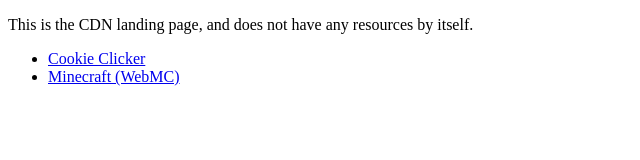
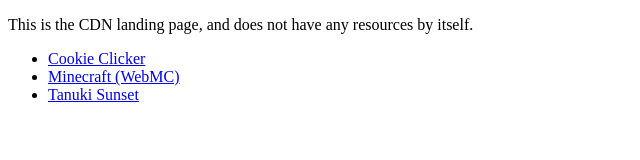
Before and after one commit to corn-unblocked/corn-gamecdn, a plain HTML site: page public/index.html in a window 1280 px wide. Shown: the whole page, without its empty margins (0-640 px from the left). Drawn offline with Linux system fonts and the light colour scheme.

Commit message:
added tanuki sunset

```diff
--- a/public/index.html
+++ b/public/index.html
@@ -8,6 +8,7 @@
 		<ul>
 			<li><a href="cookie/">Cookie Clicker</a></li>
 			<li><a href="minecraft/">Minecraft (WebMC)</a></li>
+			<li><a href="tanuki/">Tanuki Sunset</a></li>
 		</ul>
 	</body>
 </html>
```
Also changed, not shown: 1 other file.
